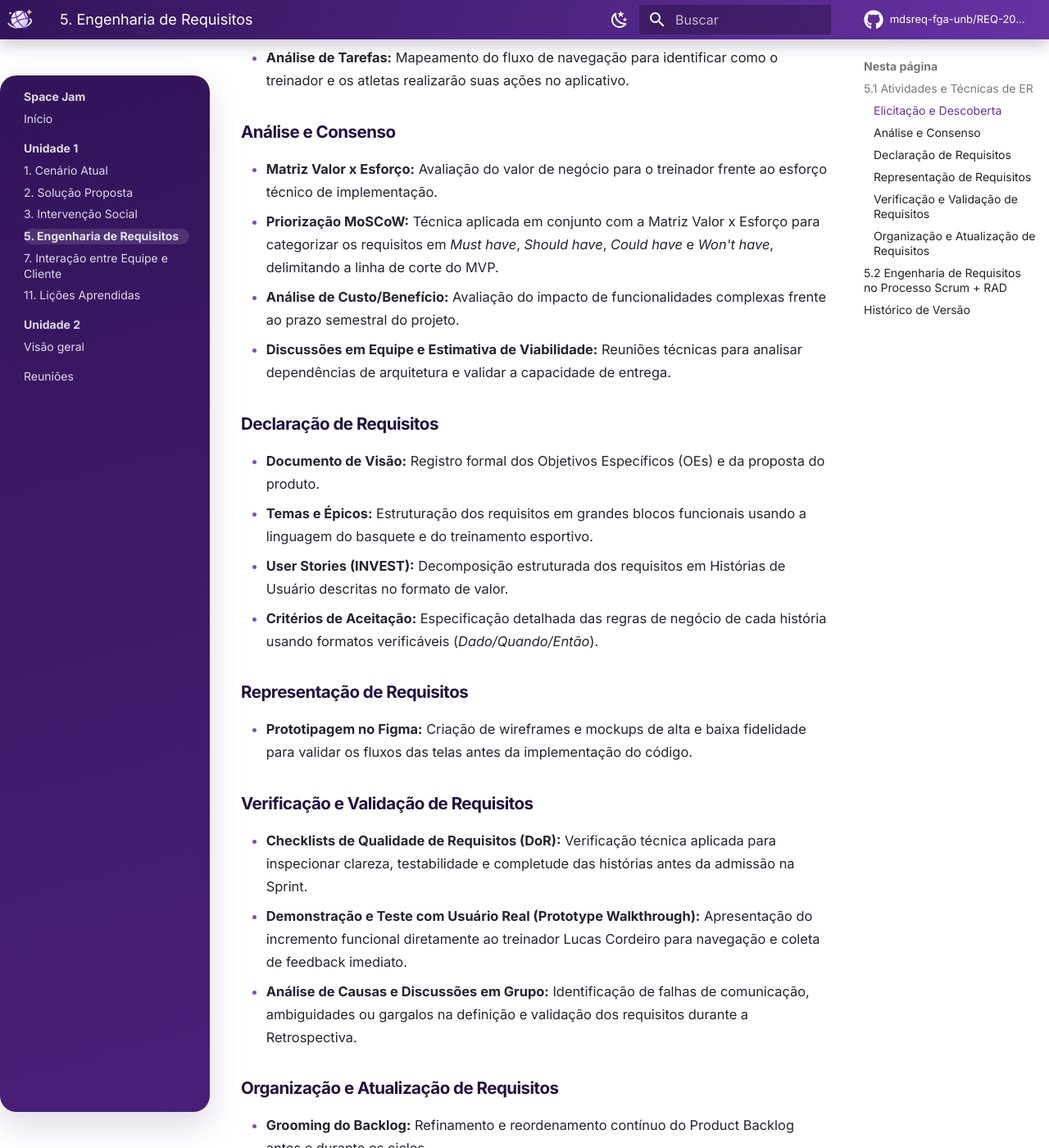
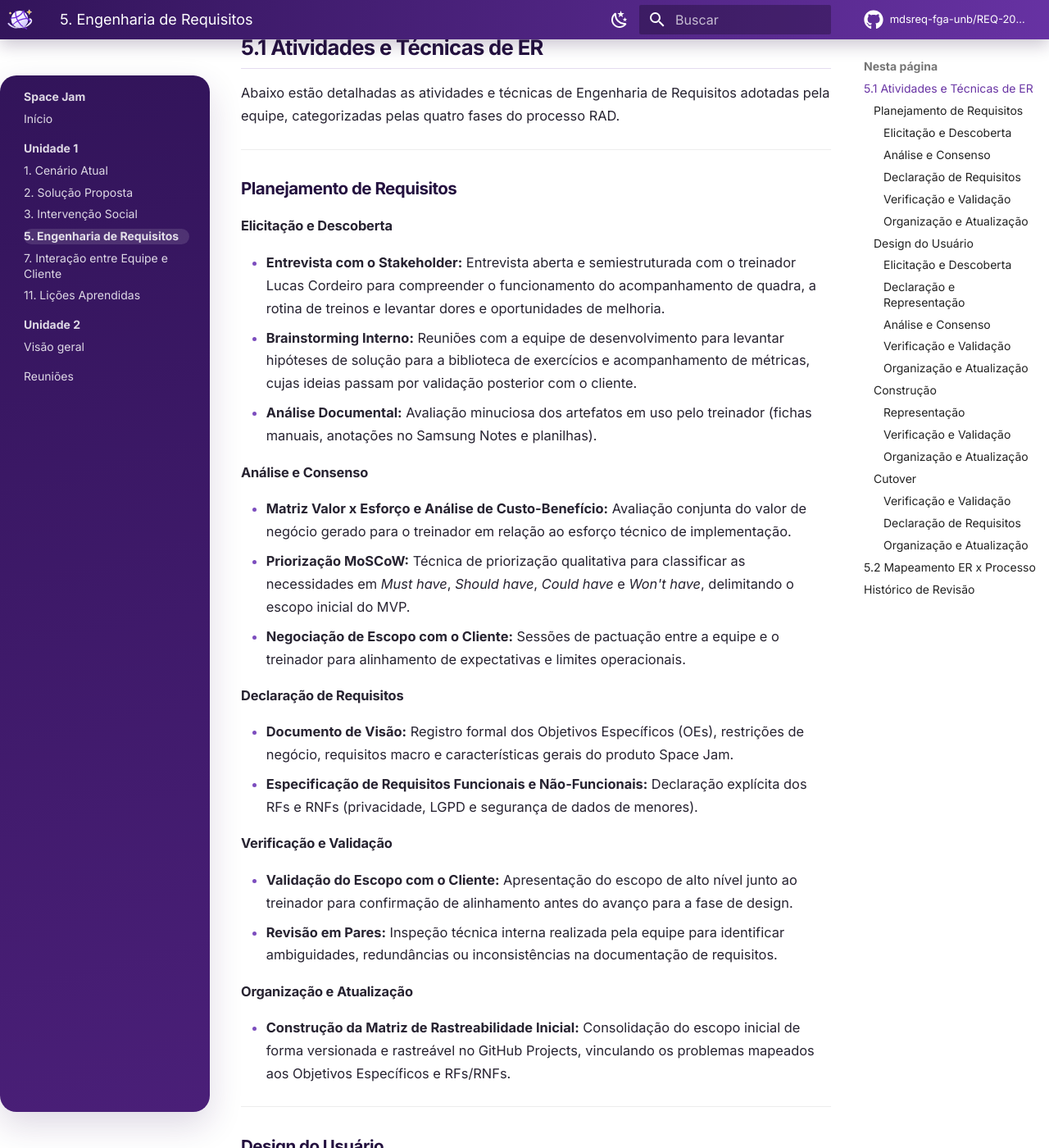
Before and after one commit to mdsreq-fga-unb/REQ-2026.2-T01-SpaceJam, an MkDocs documentation site: the page built from docs/engenharia_requisitos.md, in a window 1280 px wide and 1400 px high, scrolled down 529 px. Shown: the whole window at 82% size. Built offline with MkDocs 1.6.1 and Material for MkDocs 9.7.7, drawn with Linux system fonts in a browser that asks for light colours; comment, search, counter and statistics services are not loaded; some of the changed text lies outside the part shown.

Commit message:
docs: ajusta estrutura do topico 5 para macrofases RAD
- Adequa 5.1 e 5.2 as 4 macrofases do RAD
- Reformula analise de tarefas, doR e estrategia de testes
- Trabalho pendente: revisao final de consistencia e alinhamento do texto.

```diff
--- a/docs/engenharia_requisitos.md
+++ b/docs/engenharia_requisitos.md
@@ -1,64 +1,120 @@
-# 5. Engenharia de Requisitos
+# 5. ENGENHARIA DE REQUISITOS
+
+No projeto **Space Jam**, o ciclo da Engenharia de Requisitos (ER) foi operacionalizado de forma integrada às quatro etapas do modelo *Rapid Application Development* (RAD): **Planejamento de Requisitos**, **Design do Usuário**, **Construção** e **Transição (Cutover)**. Essa abordagem assegura a execução contínua e iterativa das seis atividades fundamentais da ER — **Elicitação e Descoberta**, **Análise e Consenso**, **Declaração**, **Representação**, **Verificação e Validação** e **Organização e Atualização**. O eixo central desse fluxo baseia-se na criação ágil de protótipos e na validação constante dos fluxos de treino junto ao treinador Lucas Cordeiro e aos atletas.
+
+---
 
 ## 5.1 Atividades e Técnicas de ER
 
-### Elicitação e Descoberta
-* **Entrevistas com Cliente:** Conversas semiestruturadas com o treinador para mapear a rotina de treinos, fichas de avaliação física e dores no acompanhamento dos atletas.
-* **Brainstorming:** Sessões entre a equipe de desenvolvimento para discutir ideias sobre a biblioteca de exercícios, visualização de progresso e envio de vídeos.
-* **Análise Documental:** Avaliação dos documentos do Samsung Notes, Word e manuscritos que o treinador usa para fazer o histórico dos alunos.
-* **Análise de Tarefas:** Mapeamento do fluxo de navegação para identificar como o treinador e os atletas realizarão suas ações no aplicativo.
-
-### Análise e Consenso
-* **Matriz Valor x Esforço:** Avaliação do valor de negócio para o treinador frente ao esforço técnico de implementação.
-* **Priorização MoSCoW:** Técnica aplicada em conjunto com a Matriz Valor x Esforço para categorizar os requisitos em *Must have*, *Should have*, *Could have* e *Won't have*, delimitando a linha de corte do MVP.
-* **Análise de Custo/Benefício:** Avaliação do impacto de funcionalidades complexas frente ao prazo semestral do projeto.
-* **Discussões em Equipe e Estimativa de Viabilidade:** Reuniões técnicas para analisar dependências de arquitetura e validar a capacidade de entrega.
-
-### Declaração de Requisitos
-* **Documento de Visão:** Registro formal dos Objetivos Específicos (OEs) e da proposta do produto.
-* **Temas e Épicos:** Estruturação dos requisitos em grandes blocos funcionais usando a linguagem do basquete e do treinamento esportivo.
-* **User Stories (INVEST):** Decomposição estruturada dos requisitos em Histórias de Usuário descritas no formato de valor.
-* **Critérios de Aceitação:** Especificação detalhada das regras de negócio de cada história usando formatos verificáveis (*Dado/Quando/Então*).
-
-### Representação de Requisitos
-* **Prototipagem no Figma:** Criação de wireframes e mockups de alta e baixa fidelidade para validar os fluxos das telas antes da implementação do código.
-
-### Verificação e Validação de Requisitos
-* **Checklists de Qualidade de Requisitos (DoR):** Verificação técnica aplicada para inspecionar clareza, testabilidade e completude das histórias antes da admissão na Sprint.
-* **Demonstração e Teste com Usuário Real (Prototype Walkthrough):** Apresentação do incremento funcional diretamente ao treinador Lucas Cordeiro para navegação e coleta de feedback imediato.
-* **Análise de Causas e Discussões em Grupo:** Identificação de falhas de comunicação, ambiguidades ou gargalos na definição e validação dos requisitos durante a Retrospectiva.
-
-### Organização e Atualização de Requisitos
-* **Grooming do Backlog:** Refinamento e reordenamento contínuo do Product Backlog antes e durante os ciclos.
-* **Gestão Visual no GitHub Projects:** Acompanhamento diário da movimentação de histórias e tarefas técnicas para mitigar bloqueios e manter a rastreabilidade.
-* **Ajuste no Processo de ER:** Atualização das práticas da equipe para melhorar a escrita de critérios de aceite e o alinhamento de expectativas a partir do feedback.
+Abaixo estão detalhadas as atividades e técnicas de Engenharia de Requisitos adotadas pela equipe, categorizadas pelas quatro fases do processo RAD.
 
 ---
 
-## 5.2 Engenharia de Requisitos no Processo Scrum + RAD
+### Planejamento de Requisitos
 
-| Fases do Processo | Atividades da ER | Prática | Técnica | Resultados Esperados |
-| :--- | :--- | :--- | :--- | :--- |
-| **Planejamento da Release** | Elicitação e Descoberta | Levantamento de Requisitos | Entrevistas, Brainstorming, Análise Documental | Compreensão da rotina do treinador e identificação dos requisitos de alto nível. |
-| | Análise e Consenso | Priorização de Requisitos | Matriz Valor x Esforço, Priorização MoSCoW | Escopo do MVP definido e aprovado com o cliente. |
-| | Declaração | Registro de Requisitos | Documento de Visão, Temas e Épicos | Visão macro e estrutura do Backlog Geral alinhadas. |
-| **Planejamento da Sprint** | Elicitação e Descoberta | Refinamento de Requisitos | Entrevistas de Detalhamento, Análise de Tarefas | Regras de negócio e fluxos detalhados para a Sprint. |
-| | Análise e Consenso | Análise de Viabilidade | Discussões em Equipe | Consenso sobre dependências técnicas e capacidade da Sprint. |
-| | Declaração | Definição de Histórias | User Stories (INVEST), Critérios de Aceitação | Histórias prontas para desenvolvimento com aceite claro. |
-| | Organização e Atualização | Refinamento | Grooming do Backlog | Backlog da Sprint preparado e alinhado. |
-| **Execução da Sprint** | Representação | Criação de Protótipos | Prototipagem no Figma (Wireframes/Mockups) | Telas e fluxos visuais validados antes da implementação. |
-| | Verificação e Validação | Verificação Técnica | Checklists de Qualidade (DoR) | Garantia de clareza, testabilidade e aderência aos critérios de aceite. |
-| | Organização e Atualização | Rastreabilidade | Gestão Visual no GitHub Projects | Fluxo de trabalho transparente e sem bloqueios. |
-| **Revisão da Sprint** | Verificação e Validação | Demonstração ao Cliente | Prototype Walkthrough, Teste com Usuário | Incremento testado pelo treinador e feedback coletado. |
-| | Análise e Consenso | Negociação de Escopo | Análise do Feedback | Definição de alterações a serem incorporadas ou reallocadas. |
-| | Organização e Atualização | Atualização de Requisitos | Ajuste de User Stories e Backlog | Backlog Geral reordenado com base no uso real. |
-| **Retrospectiva** | Análise e Consenso | Análise do Processo | Discussões em Grupo, Análise de Causas | Melhorias identificadas na condução da ER. |
-| | Organização e Atualização | Evolução Metodológica | Ajustes no Workflow de ER | Processo de requisitos ajustado para o próximo ciclo. |
+#### Elicitação e Descoberta
+* **Entrevista com o Stakeholder:** Entrevista aberta e semiestruturada com o treinador Lucas Cordeiro para compreender o funcionamento do acompanhamento de quadra, a rotina de treinos e levantar dores e oportunidades de melhoria.
+* **Brainstorming Interno:** Reuniões com a equipe de desenvolvimento para levantar hipóteses de solução para a biblioteca de exercícios e acompanhamento de métricas, cujas ideias passam por validação posterior com o cliente.
+* **Análise Documental:** Avaliação minuciosa dos artefatos em uso pelo treinador (fichas manuais, anotações no Samsung Notes e planilhas).
 
-## Histórico de Versão
+#### Análise e Consenso
+* **Matriz Valor x Esforço e Análise de Custo-Benefício:** Avaliação conjunta do valor de negócio gerado para o treinador em relação ao esforço técnico de implementação.
+* **Priorização MoSCoW:** Técnica de priorização qualitativa para classificar as necessidades em *Must have*, *Should have*, *Could have* e *Won't have*, delimitando o escopo inicial do MVP.
+* **Negociação de Escopo com o Cliente:** Sessões de pactuação entre a equipe e o treinador para alinhamento de expectativas e limites operacionais.
+
+#### Declaração de Requisitos
+* **Documento de Visão:** Registro formal dos Objetivos Específicos (OEs), restrições de negócio, requisitos macro e características gerais do produto Space Jam.
+* **Especificação de Requisitos Funcionais e Não-Funcionais:** Declaração explícita dos RFs e RNFs (privacidade, LGPD e segurança de dados de menores).
+
+#### Verificação e Validação
+* **Validação do Escopo com o Cliente:** Apresentação do escopo de alto nível junto ao treinador para confirmação de alinhamento antes do avanço para a fase de design.
+* **Revisão em Pares:** Inspeção técnica interna realizada pela equipe para identificar ambiguidades, redundâncias ou inconsistências na documentação de requisitos.
+
+#### Organização e Atualização
+* **Construção da Matriz de Rastreabilidade Inicial:** Consolidação do escopo inicial de forma versionada e rastreável no GitHub Projects, vinculando os problemas mapeados aos Objetivos Específicos e RFs/RNFs.
+
+---
+
+### Design do Usuário
+
+#### Elicitação e Descoberta
+* **Análise de Tarefas:** Mapeamento de como o treinador e os atletas realizam atualmente suas atividades práticas, examinando seus objetivos, decisões e dificuldades.
+* **Entrevista e Co-criação:** Encontros frequentes com o treinador para definir fluxos operacionais, visualizar telas e descobrir exceções à medida que a interface toma forma.
+
+#### Declaração e Representação
+* **Prototipação no Figma:** Concepção e evolução de telas e componentes interativos de alta e baixa fidelidade no Figma.
+* **Modelagem Complementar de Requisitos:** Diagramação de modelos de fluxos de interação, matriz de permissões/acesso e modelo conceitual de dados.
+* **Histórias de Usuário e Critérios de Aceitação:** Especificação formal do comportamento do sistema através de Histórias de Usuário (INVEST) acompanhadas de critérios de aceitação no formato *Dado/Quando/Então*.
+
+#### Análise e Consenso
+* **Repriorização MoSCoW:** Ajuste dinâmico das prioridades do escopo conforme o feedback visual do cliente nas sessões de design.
+
+#### Verificação e Validação
+* **Validação dos Protótipos e Fluxos:** Homologação visual e funcional conduzida junto ao treinador (visão de negócio) e atletas (usabilidade e clareza visual), servindo os protótipos como especificação validada.
+
+#### Organização e Atualização
+* **Refinamento Contínuo e Rastreabilidade:** Atualização constante do backlog e manutenção dos vínculos entre as telas do Figma, modelos e os itens no GitHub Projects.
+
+---
+
+### Construção
+
+#### Representação
+* **Evolução dos Protótipos Validados:** Evolução dos protótipos e especificações aprovadas na fase de design em código e incrementos funcionais.
+
+#### Verificação e Validação
+* **Verificação Interna (Checklists e Testes):** Inspeção técnica conduzida pela equipe por meio de checklists (DoR/DoD), revisão por pares (Pull Requests) e testes unitários automatizados aplicados prioritariamente aos módulos críticos (regras de negócio sensíveis, LGPD e permissões de acesso). As demais funcionalidades são verificadas através de testes funcionais manuais orientados aos critérios de aceitação.
+* **Validação com o Cliente (Demonstração do Incremento):** Demonstrações periódicas dos incrementos funcionais para o treinador Lucas Cordeiro, validando a aplicação frente à rotina real.
+
+#### Organização e Atualização
+* **Gestão Visual e Rastreabilidade de Código:** Acompanhamento dinâmico no quadro do GitHub Projects, mantendo a rastreabilidade entre requisitos, branches de código, testes e commits.
+
+---
+
+### Cutover
+
+#### Verificação e Validação
+* **Homologação Final com o Cliente e Testes de Aceitação:** Utilização do sistema em ambiente real pelo treinador e seus atletas, atestando a aderência plena da solução às atividades de treino.
+
+#### Declaração de Requisitos
+* **Notas de Versão e Documentação de Entrega:** Elaboração de documentação técnica (*release notes*) e orientações de uso para o treinador.
+
+#### Organização e Atualização
+* **Encerramento da Linha de Base:** Fechamento do escopo final implementado no GitHub Projects, formalizando a versão entregue e registrando demandas futuras.
+
+---
+
+## 5.2 Mapeamento ER x Processo
+
+O quadro a seguir relaciona cada fase do processo RAD adotado à atividade de Engenharia de Requisitos correspondente, à técnica aplicada e ao resultado esperado. O mapeamento diferencia explicitamente a **verificação interna** (feita pela equipe contra os critérios de aceitação e testes) da **validação com o cliente** (homologação junto ao treinador e atletas).
+
+| Fase do Processo (RAD) | Atividade de ER | Técnica | Resultado Esperado |
+| :--- | :--- | :--- | :--- |
+| **Planejamento de Requisitos** | Elicitação e Descoberta | Entrevista com o stakeholder, Brainstorming interno e Análise Documental | Rotina de treino e acompanhamento atual compreendidos; dores e oportunidades levantadas. |
+| **Planejamento de Requisitos** | Análise e Consenso | Matriz Valor x Esforço, Custo-Benefício, Priorização MoSCoW e Negociação | Escopo inicial do MVP delimitado e funcionalidades de maior valor pactuadas. |
+| **Planejamento de Requisitos** | Declaração de Requisitos | Documento de Visão e Especificação de RFs/RNFs | OEs, restrições e requisitos macro (incluindo LGPD) formalizados. |
+| **Planejamento de Requisitos** | Verificação e Validação | Validação do escopo com o cliente e Revisão em Pares | Escopo de alto nível validado e documentação sem ambiguidades. |
+| **Planejamento de Requisitos** | Organização e Atualização | Matriz de Rastreabilidade inicial e estruturação no GitHub Projects | Escopo inicial versionado e rastreável. |
+| **Design do Usuário** | Elicitação e Descoberta | Análise de Tarefas e Entrevistas de Co-criação | Fluxos atuais mapeados e regras de negócio descobertas com a interface. |
+| **Design do Usuário** | Declaração e Representação | Prototipação no Figma, Modelos (Permissões, Dados, Estados) e User Stories com Critérios de Aceitação | Interface e arquitetura de informação especificadas com critérios verificáveis. |
+| **Design do Usuário** | Análise e Consenso | Repriorização MoSCoW | Escopo ajustado conforme o feedback visual do cliente. |
+| **Design do Usuário** | Verificação e Validação | Validação dos protótipos e fluxos com treinador e atletas | Protótipos validados que servem como especificação funcional. |
+| **Design do Usuário** | Organização e Atualização | Refinamento contínuo e Rastreabilidade no GitHub Projects | Rastreabilidade entre telas do Figma, modelos e requisitos mantida. |
+| **Construção** | Representação | Evolução dos protótipos validados em código | Funcionalidades construídas a partir das telas aprovadas. |
+| **Construção** | Verificação e Validação |Verificação interna: checklists (DoR/DoD), testes unitários prioritários (módulos críticos/LGPD), testes funcionais manuais e revisão por pares | Incrementos verificados internamente contra os critérios de aceitação e integridade das regras de negócio/privacidade. |
+| **Construção** | Verificação e Validação | Validação com o cliente: demonstração do incremento | Incrementos validados pelo treinador frente à rotina real de treinos. |
+| **Construção** | Organização e Atualização | Gestão visual e rastreabilidade no GitHub Projects | Impedimentos mitigados e código rastreado até o requisito correspondente. |
+| **Cutover** | Verificação e Validação | Homologação final com o cliente e testes de aceitação | MVP homologado e testado em uso real. |
+| **Cutover** | Declaração de Requisitos | Notas de versão (*release notes*) e manual de uso | Documentação técnica e guia de entrega consolidados. |
+| **Cutover** | Organização e Atualização | Encerramento do backlog e consolidação da linha de base no GitHub Projects | Linha de base entregue formalizada e demandas futuras registradas. |
+
+---
+
+## Histórico de Revisão
 
 | Data | Versão | Descrição | Autor |
-| --- | --- | --- | --- |
-| 08/09/2026 | 0.3 | Reestruturação da Seção 5.1 agrupando técnicas pelas 6 Atividades da ER para eliminar duplicidade com o fluxo do Scrum. | Guilherme Ferreira Mendes |
+| :---: | :---: | :--- | :--- |
+| 17/09/2026 | 1.0 | Reestruturação completa do Tópico 5 alinhado às 4 Macrofases do RAD (Ref #6). | Guilherme Ferreira Mendes |
+| 08/09/2026 | 0.3 | Reestruturação da Seção 5.1 agrupando técnicas pelas 6 Atividades da ER. | Guilherme Ferreira Mendes |
 | 07/09/2026 | 0.2 | Correção do histórico de versão. | Guilherme Ferreira Mendes |
-| 07/09/2026 | 0.1 | Estruturação inicial do Tópico 5 (Engenharia de Requisitos) e mapeamento das 6 atividades da ER. | Guilherme Ferreira Mendes |
+| 07/09/2026 | 0.1 | Estruturação inicial do Tópico 5 (Engenharia de Requisitos). | Guilherme Ferreira Mendes |
```
